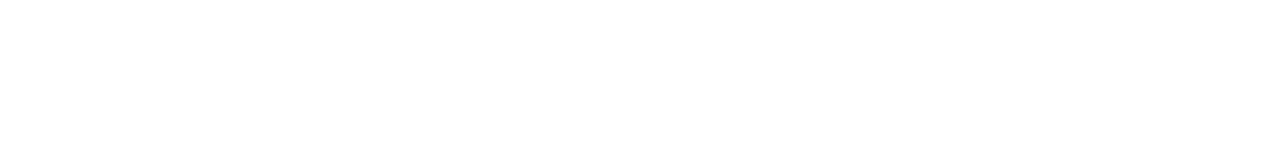
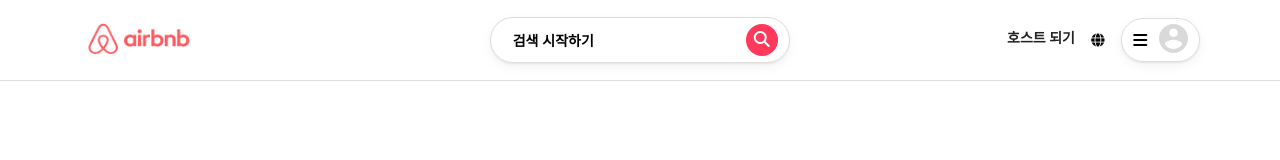
Before and after one commit to Winter-Climbing/Airbnb-clone-JS, a plain HTML site: page detailPage.html in a window 1280 px wide. Drawn offline with nearby package versions, Linux system fonts and the light colour scheme.

Commit message:
HTML, CSS: detail header 완성

```diff
--- a/css/detailPage/detail.css
+++ b/css/detailPage/detail.css
@@ -0,0 +1,190 @@
+:root {
+  /* Color */
+  --color-white: #ffffff;
+  --color-light-white: #eeeeee;
+  --color-dark-white: #bdbdbd;
+  --color-airbnb-grey: #dddddd;
+  --color-airbnbFont-grey: #717171;
+  --color-black: #000000;
+  --color-font-black: #222222;
+  --color-brand: #ff385c;
+
+  /* Font size */
+  --font-large: 48px;
+  --font-medium: 28px;
+  --font-regular: 18px;
+  --font-small: 16px;
+  --font-micro: 14px;
+
+  /* Font weight */
+  --weight-bold: 700;
+  --weight-semi-bold: 600;
+  --weight-regular: 400;
+
+  /* Size */
+  --size-border-radious: 4px;
+
+  /* Annimations */
+  --annimation-duration: 300ms;
+}
+
+/* Universal tags */
+
+* {
+  box-sizing: border-box;
+}
+
+html {
+  font-size: 62.5%;
+}
+
+body {
+  cursor: default;
+}
+
+a {
+  text-decoration: none;
+}
+
+em {
+  font-style: normal;
+  font-weight: 700;
+}
+
+ul {
+  list-style: none;
+  padding-left: 0;
+}
+
+button {
+  background-color: transparent;
+  cursor: pointer;
+  border: none;
+  outline: none;
+}
+
+cite {
+  font-style: none;
+}
+
+.blind {
+  display: none;
+}
+
+/* Header */
+
+#header {
+  width: 100%;
+  border-bottom: 0.1px solid #dddddd;
+}
+
+.header_flex {
+  display: flex;
+  flex-grow: 1;
+  flex-basis: 0;
+  margin: auto;
+  padding: 0px 80px;
+  align-items: center;
+  width: 1280px;
+  height: 5rem;
+}
+
+.header_a {
+  width: 33.3%;
+}
+
+.header_a_img {
+  width: 7.4rem;
+  height: 4rem;
+}
+
+.header_search {
+  width: 33.4%;
+  display: flex;
+  align-content: center;
+  justify-content: center;
+}
+
+.header_search_bar {
+  display: flex;
+  justify-content: center;
+  align-items: center;
+  width: 300px;
+  height: 46px;
+  border: 1px solid #dddddd;
+  justify-content: space-around;
+  border-radius: 40px;
+  box-shadow: 0 1px 2px rgb(0 0 0 / 8%), 0 4px 12px rgb(0 0 0 / 5%);
+}
+
+.header_search_strong {
+  margin-right: 125px;
+  padding: 0 16px;
+  font-weight: 700;
+  font-size: 0.875rem;
+}
+
+.header_search_bar_right {
+  display: flex;
+  color: #717171;
+}
+
+.header_search_bar_right button {
+  font-size: 0.875rem;
+  color: #717171;
+  padding: 0 16px;
+}
+
+.header_search_glassBox {
+  width: 32px;
+  height: 32px;
+  background-color: var(--color-brand);
+  border-radius: 50%;
+  margin-right: 5px;
+}
+
+.header_search_glass {
+  color: var(--color-white);
+  transform: translate(7.5px, 7px);
+}
+
+.header_profile {
+  display: flex;
+  justify-content: flex-end;
+  width: 33.3%;
+}
+
+.header_profile_host {
+  width: 389px;
+  height: 42px;
+  display: flex;
+  justify-content: flex-end;
+  align-items: center;
+}
+
+.header_profile_host_map {
+  width: 46px;
+  height: 14px;
+}
+
+.header_profile_host a {
+  color: #222222;
+  font-size: 0.875rem;
+  font-weight: 600;
+}
+
+.header_profile_user {
+  display: flex;
+  align-items: center;
+  border: 1px solid #dddddd;
+  justify-content: space-evenly;
+  border-radius: 40px;
+  box-shadow: 0 1px 2px rgb(0 0 0 / 8%), 0 4px 12px rgb(0 0 0 / 5%);
+  width: 104px;
+  height: 44px;
+}
+
+.header_profile_user img {
+  width: 28.9px;
+  height: 28.9px;
+}
--- a/css/style.css
+++ b/css/style.css
@@ -1,7 +1,10 @@
+/* mainPage */
 @import url(./mainPage/header.css);
 @import url(./mainPage/nav.css);
 @import url(./mainPage/main.css);
 @import url(./mainPage/footer.css);
+/* detail */
+@import url(./detailPage/header.css);
 
 :root {
   /* Color */
--- a/detailPage.html
+++ b/detailPage.html
@@ -4,7 +4,59 @@
     <meta charset="UTF-8" />
     <meta http-equiv="X-UA-Compatible" content="IE=edge" />
     <meta name="viewport" content="width=device-width, initial-scale=1.0" />
-    <title>Document</title>
+    <link rel="stylesheet" href="./css/detailPage/detail.css" />
+    <link
+      rel="stylesheet"
+      href="https://cdn.jsdelivr.net/npm/reset-css@5.0.1/reset.min.css"
+    />
+    <script src="./JS/main.js"></script>
+    <script
+      src="https://kit.fontawesome.com/3b07a93f56.js"
+      crossorigin="anonymous"
+    ></script>
+    <title>아다란 클럽 Rannalhi, 몰디브, 워터 방갈로</title>
   </head>
-  <body></body>
+
+  <body>
+    <!-- Header -->
+
+    <header id="header">
+      <div class="header_flex">
+        <div class="header_a">
+          <a href="#">
+            <img
+              class="header_a_img"
+              src="./img/airbnb-home.png"
+              alt="에어비앤비 로고"
+            />
+          </a>
+        </div>
+        <div class="header_search">
+          <div class="header_search_bar">
+            <button class="header_search_strong">검색 시작하기</button>
+
+            <div class="header_search_glassBox">
+              <i class="fa-solid fa-magnifying-glass header_search_glass"></i>
+            </div>
+          </div>
+        </div>
+        <div class="header_profile">
+          <div class="header_profile_host">
+            <a href="">호스트 되기</a>
+            <button class="header_profile_host_map">
+              <i class="fa-solid fa-globe"></i>
+            </button>
+          </div>
+          <div class="header_profile_user">
+            <div>
+              <i class="fa-solid fa-bars"></i>
+            </div>
+            <div>
+              <img src="./img/login.svg" alt="로그인이미지" />
+            </div>
+          </div>
+        </div>
+      </div>
+    </header>
+  </body>
 </html>
```
Also changed, not shown: index.html (+0 -1 lines).
